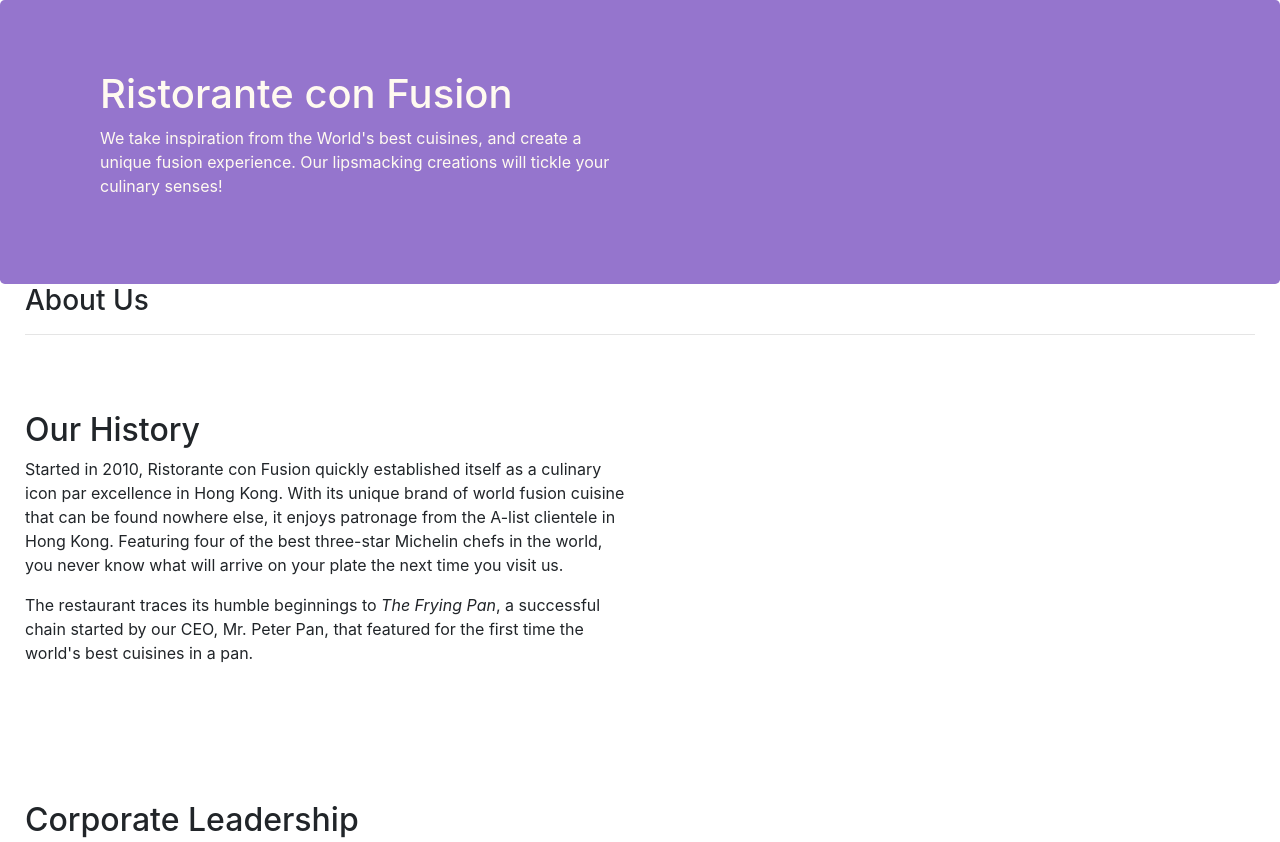
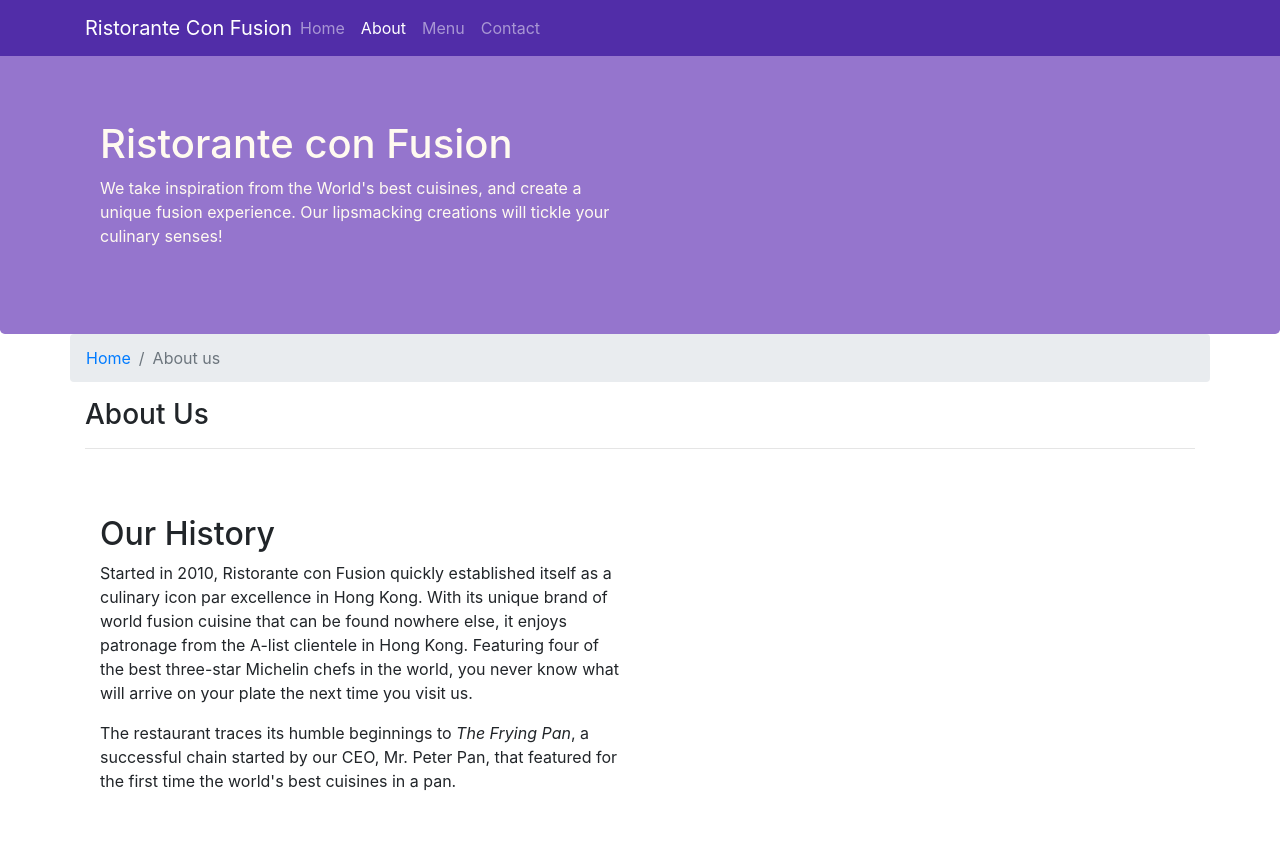
Before and after one commit to Girith44/bootstrap-project-1, a website: page aboutus.html in a window 1280 px wide. Shown: the top 842 px of the page. Drawn offline with nearby package versions, Linux system fonts and the light colour scheme.

Commit message:
Navbar and Breadcrumbs

```diff
--- a/aboutus.html
+++ b/aboutus.html
@@ -16,6 +16,22 @@
 </head>
 
 <body>
+    <nav class="navbar navbar-dark navbar-expand-sm fixed-top">
+        <div class="container">
+            <button class="navbar-toggler" type="button" data-toggle="collapse" data-target="#Navbar">
+                <span class="navbar-toggler-icon"></span>
+            </button>
+            <a class="navbar-brand mr-auto" href="./index.html"> Ristorante Con Fusion</a>
+            <div class="collapse navbar-collapse" id="Navbar">
+                <ul class="navbar-nav mr-auto">
+                    <li class="nav-item"><a class="nav-link" href="./index.html">Home</a></li>
+                    <li class="nav-item active"><a class="nav-link" href="#">About</a></li>
+                    <li class="nav-item"><a class="nav-link" href="#">Menu</a></li>
+                    <li class="nav-item"><a class="nav-link" href="#">Contact</a></li>
+                </ul>
+            </div>
+        </div>
+    </nav>
 
     <header class="jumbotron">
         <div class="container">
@@ -30,15 +46,20 @@
         </div>
     </header>
 
-    <div>
-        <div class="row row-padleft">
+    <div class="container">
+        <div class="row">
+            <ol class="col-12 breadcrumb">
+                <li class="breadcrumb-item"><a href="./index.html">Home</a></li>
+                <li class="breadcrumb-item active">About us</li>
+            </ol>
+
             <div class="col-12">
                <h3>About Us</h3>
                <hr>
             </div>
         </div>
 
-        <div class="row row-padder">
+        <div class="row row-content">
             <div class="col-12 col-sm-6">
                 <h2>Our History</h2>
                 <p>Started in 2010, Ristorante con Fusion quickly established itself as a culinary icon par excellence in Hong Kong. With its unique brand of world fusion cuisine that can be found nowhere else, it enjoys patronage from the A-list clientele in Hong Kong.  Featuring four of the best three-star Michelin chefs in the world, you never know what will arrive on your plate the next time you visit us.</p>
@@ -71,7 +92,7 @@
                 <div class="col-4 offset-1 col-sm-2">
                     <h5>Links</h5>
                     <ul class="list-unstyled">
-                        <li><a href="#">Home</a></li>
+                        <li><a href="./index.html">Home</a></li>
                         <li><a href="#">About</a></li>
                         <li><a href="#">Menu</a></li>
                         <li><a href="#">Contact</a></li>
--- a/css/styles.css
+++ b/css/styles.css
@@ -36,3 +36,12 @@
 .row-padleft{
     margin: 0px 10px 0px 10px;
 }
+
+body {
+    padding: 50px 0px 0px 0px;
+    z-index: 0;
+}
+
+.navbar-dark {
+    background-color: #512DA8
+}
```
Also changed, not shown: index.html (+18 -2 lines).
